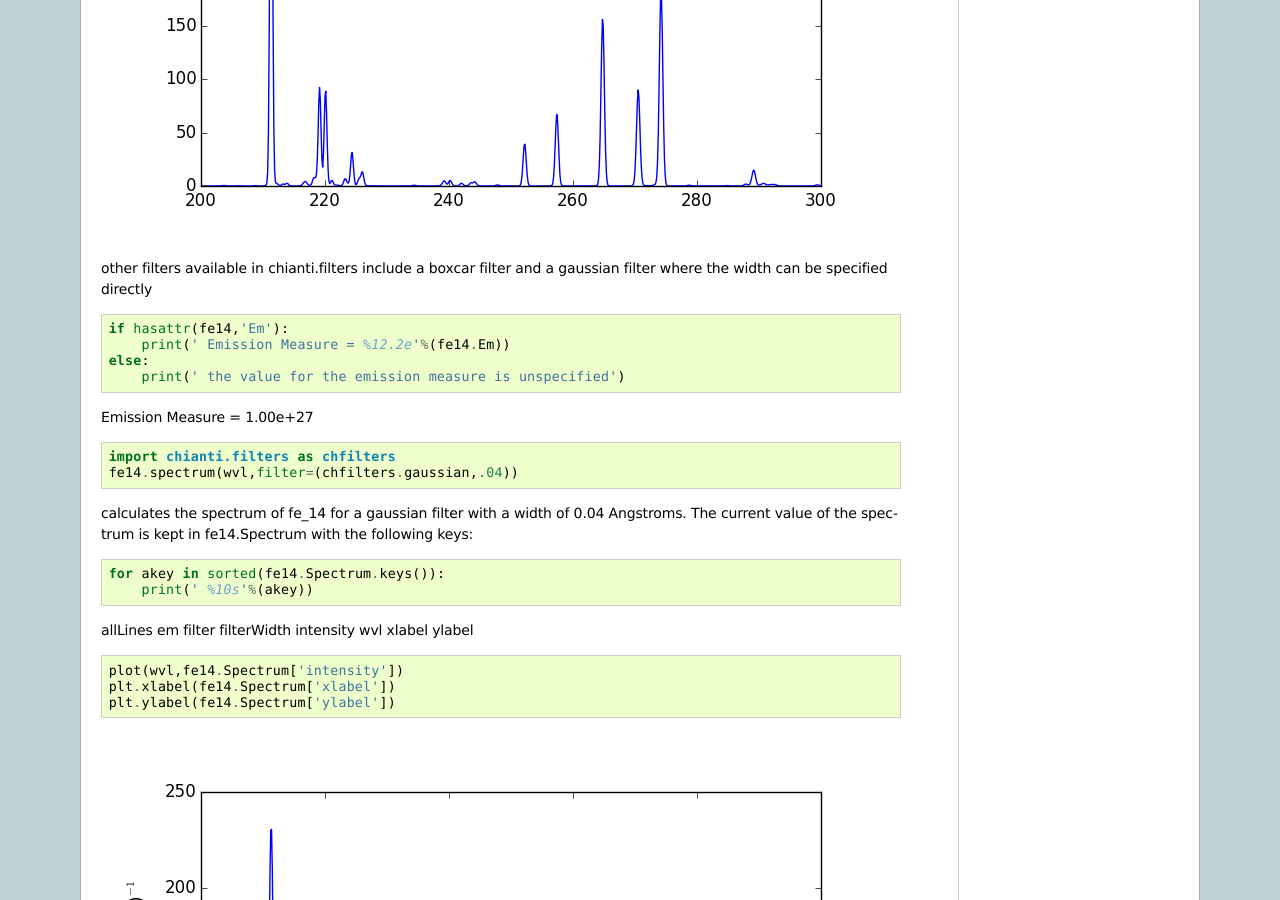
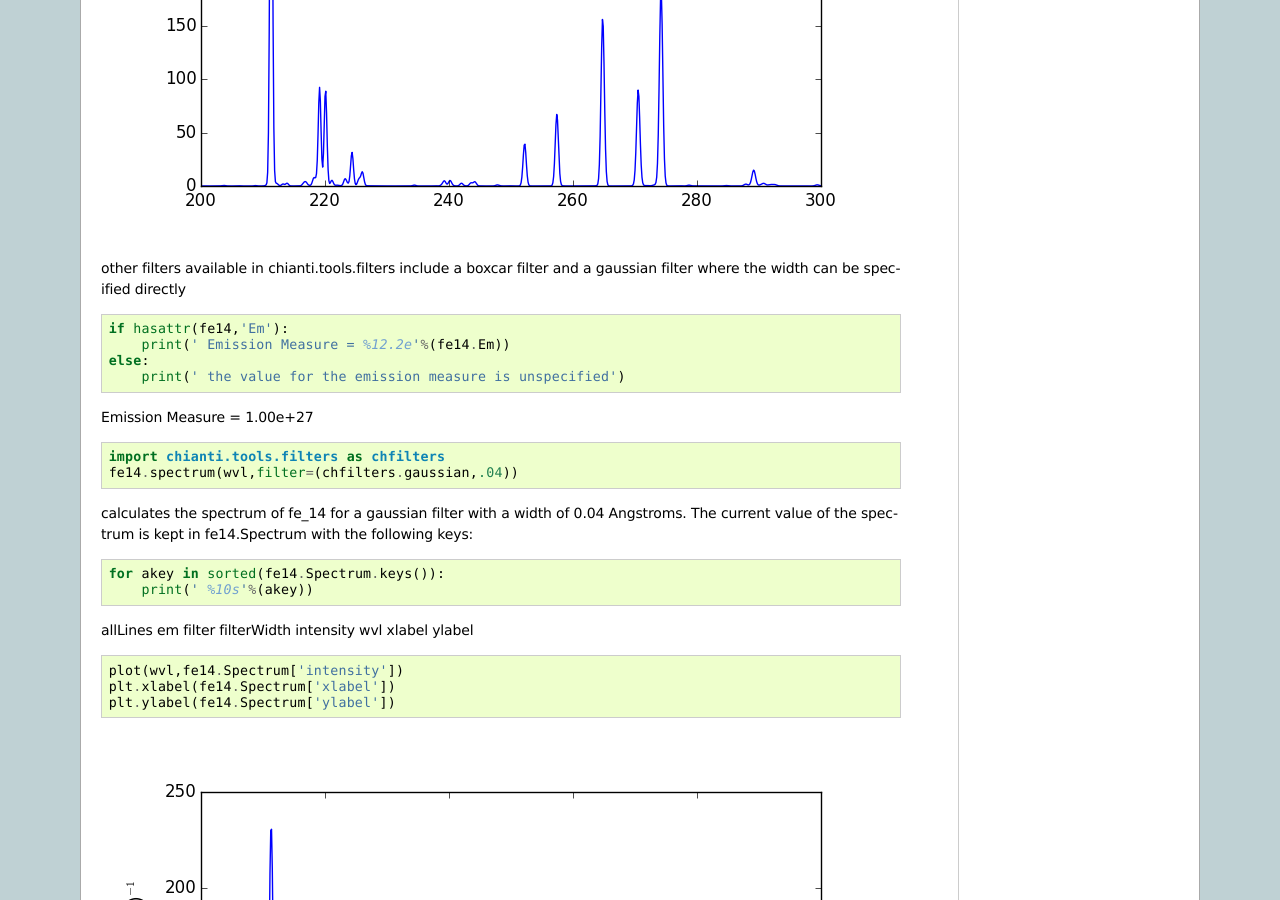
Before and after one commit to chianti-atomic/ChiantiPy, a Sphinx documentation site: the page built from docs/source/quick_start.rst, in a window 1280 px wide and 900 px high, scrolled down 11239 px. Built offline with Sphinx 7.4.7, drawn with Linux system fonts in a browser that asks for light colours; pages that are not in the unit, such as notebooks, are missing from menus; some of the changed text lies outside the part shown.

Commit message:
some corrections to the quick_start docs

```diff
--- a/docs/source/quick_start.rst
+++ b/docs/source/quick_start.rst
@@ -251,7 +251,7 @@ this will calculate the spectrum of fe_14 over the specified wavelength range an
 .. image:: _static/fe14.spectrum.png
     :align:  center
 
-other filters available in chianti.filters include a boxcar filter and a gaussian filter where the width can be specified directly
+other filters available in chianti.tools.filters include a boxcar filter and a gaussian filter where the width can be specified directly
 
 ::
 
@@ -264,7 +264,7 @@ Emission Measure =     1.00e+27
 
 ::
 
-  import chianti.filters as chfilters
+  import chianti.tools.filters as chfilters
   fe14.spectrum(wvl,filter=(chfilters.gaussian,.04))
 
 calculates the spectrum of fe_14 for a gaussian filter with a width of 0.04 Angstroms.
```
Also changed, not shown: other parts of docs/source/quick_start.rst (+2 -1 lines).
